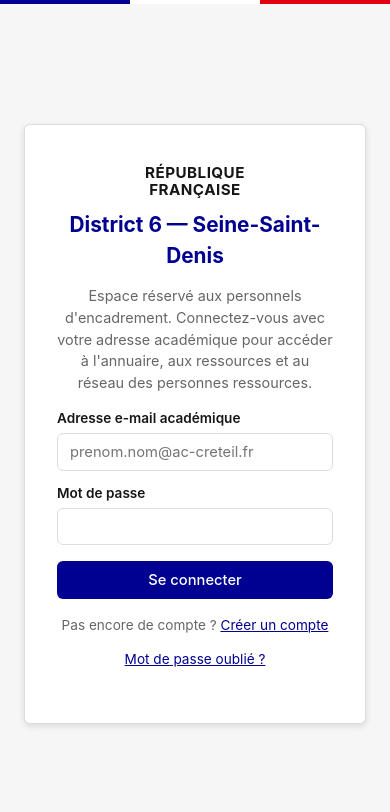
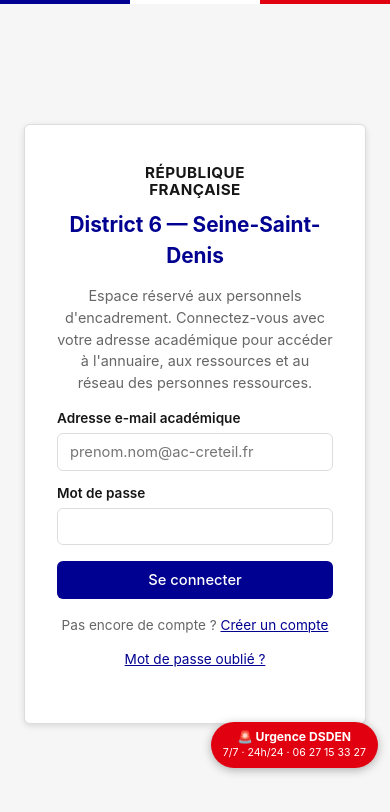
Before and after one commit to LAApps/district6-annuaire, a website with bundled scripts: page index.html in a window 390 px wide. Built offline with nearby package versions, Linux system fonts and the light colour scheme; no server answers; files whose address does not match are found by name.

Commit message:
Ajoute un bouton flottant Urgence DSDEN (7j/7, 24h/24)
Bouton rouge fixe en bas a droite, visible partout dans l'application
(y compris sur l'ecran de connexion et par-dessus les modales), qui
appelle directement le 06 27 15 33 27 en un tap.

```diff
--- a/assets/css/style.css
+++ b/assets/css/style.css
@@ -871,6 +871,49 @@ table.annuaire-table tr:hover td {
   text-align: left;
 }
 
+/* ----- Bouton flottant Urgence DSDEN — toujours accessible, y compris avant
+   connexion et par-dessus les modales, quel que soit l'endroit où on se
+   trouve dans l'application. ------------------------------------------------ */
+.btn-urgence {
+  position: fixed;
+  right: 1rem;
+  bottom: 5.25rem;
+  z-index: 260;
+  display: flex;
+  flex-direction: column;
+  align-items: center;
+  gap: 0.15rem;
+  background: var(--rouge-marianne);
+  color: var(--blanc);
+  text-decoration: none;
+  font-weight: 700;
+  font-size: 0.82rem;
+  line-height: 1.2;
+  padding: 0.6rem 1rem;
+  border-radius: 999px;
+  box-shadow: 0 2px 10px rgba(0, 0, 0, 0.3);
+  text-align: center;
+  white-space: nowrap;
+}
+.btn-urgence:hover {
+  background: var(--rouge-marianne-hover);
+}
+.btn-urgence__num {
+  font-weight: 400;
+  font-size: 0.72rem;
+}
+@media (max-width: 480px) {
+  .btn-urgence {
+    right: 0.75rem;
+    bottom: 4.75rem;
+    padding: 0.5rem 0.75rem;
+    font-size: 0.76rem;
+  }
+  .btn-urgence__num {
+    font-size: 0.66rem;
+  }
+}
+
 /* ----- Toast / notifications ------------------------------------------------ */
 .toast {
   position: fixed;
--- a/index.html
+++ b/index.html
@@ -19,6 +19,11 @@
 <body>
   <a class="skip-link" href="#main-content">Aller au contenu</a>
   <div class="tricolor-bar"><span class="bleu"></span><span class="blanc"></span><span class="rouge"></span></div>
+
+  <!-- Urgence DSDEN — toujours visible, y compris avant connexion. -->
+  <a href="tel:0627153327" class="btn-urgence" aria-label="Appeler l'urgence DSDEN, 7 jours sur 7, 24h/24, au 06 27 15 33 27">
+    🚨 Urgence DSDEN<span class="btn-urgence__num">7/7 · 24h/24 · 06 27 15 33 27</span>
+  </a>
 
   <!-- ===================== Écran de connexion ===================== -->
   <div id="login-screen" class="login-screen">
```
Also changed, not shown: README.md.
